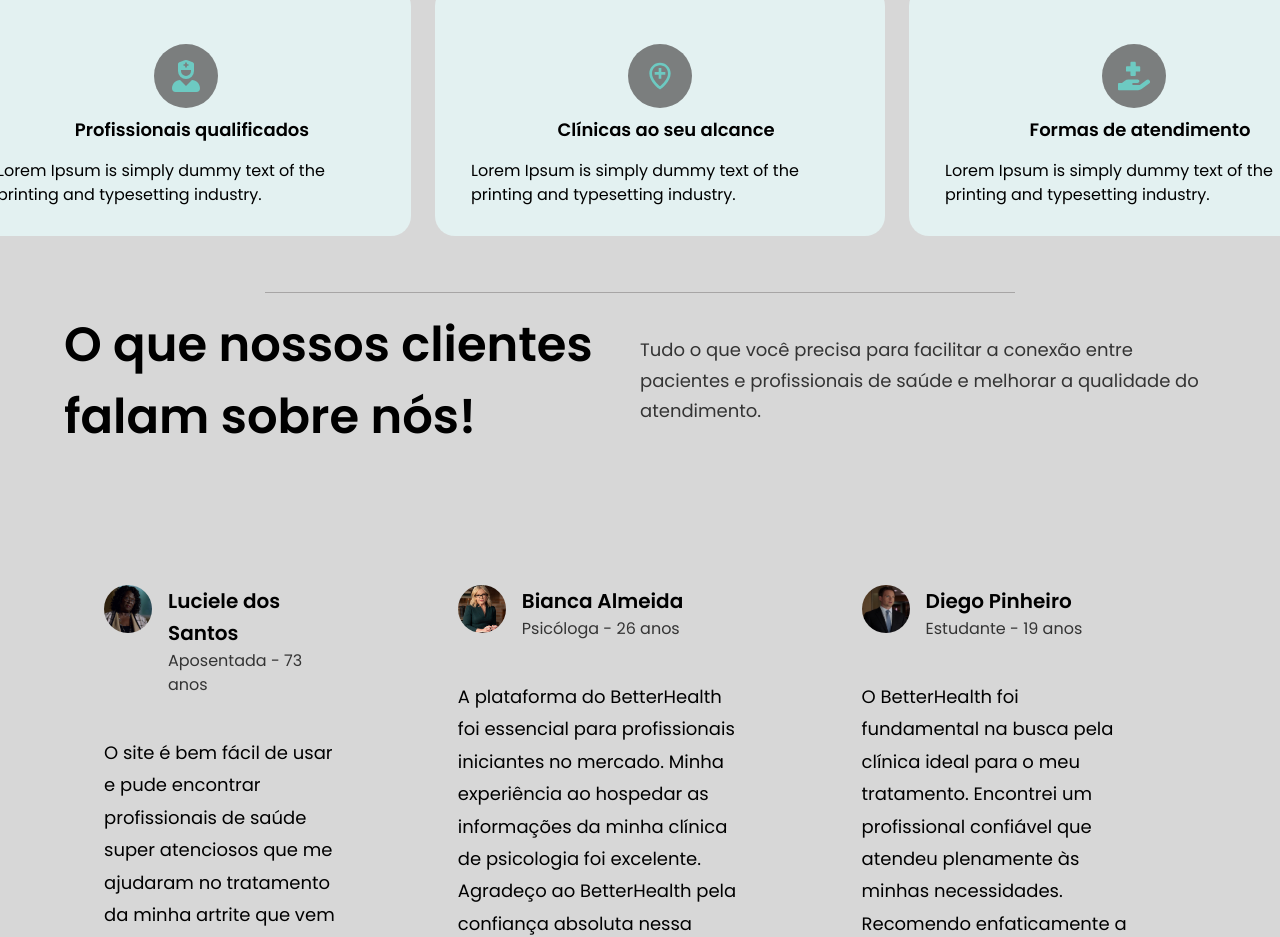
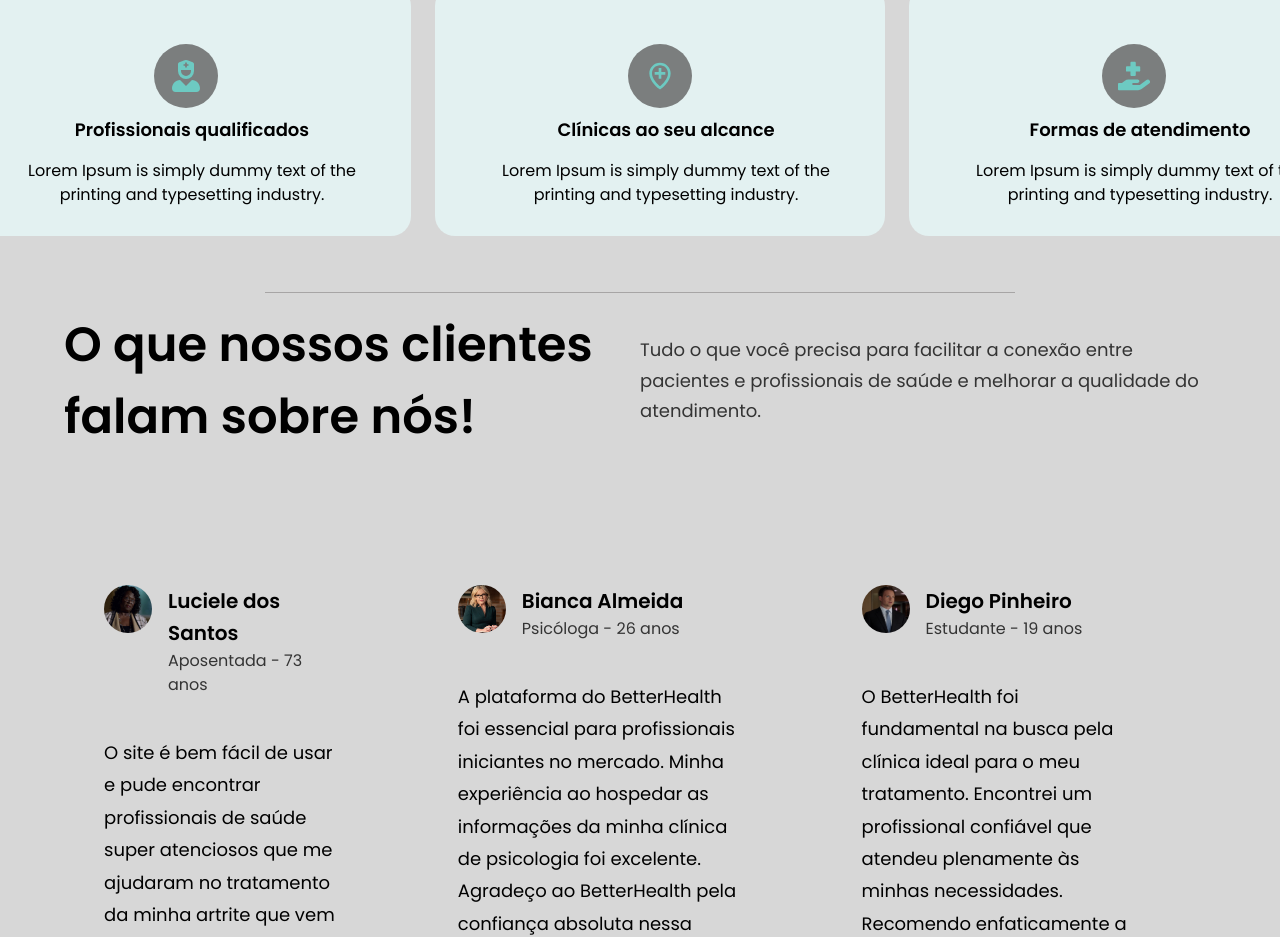
Before and after one commit to vinivent/modern-healthcare, a React (Vite) app: page / in a window 1280 px wide. Shown: the part 879-1816 px from the top of the page. Built offline with nearby package versions, Linux system fonts and the light colour scheme; no server answers.

Commit message:
css text center

```diff
--- a/src/components/ServicesLinks.jsx
+++ b/src/components/ServicesLinks.jsx
@@ -19,7 +19,7 @@ const ServicesCard = ({ icon: Icon, content, title, index, onClick }) => (
     <h4 className="font-poppins font-semibold text-[18px] mt-2">
         {title}
       </h4>
-      <p className="font-poppins font-normal text-[16px] leading-[24px] mt-4 mb-1">
+      <p className="font-poppins font-normal text-[16px] leading-[24px] mt-4 mb-1 text-center">
         {content}
       </p>
     </div>
```
